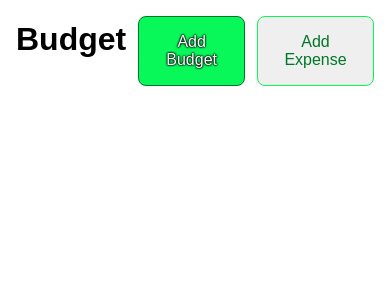
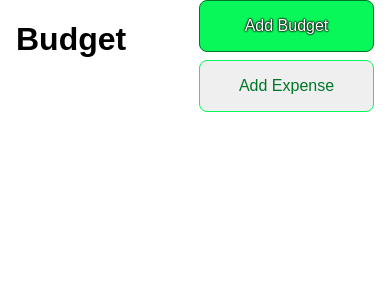
Before and after one commit to EnzoDFer/WiseBoon, a Next.js app: page / in a window 390 px wide. Shown: the top 300 px of the page. Built offline with nearby package versions, Linux system fonts and the light colour scheme.

Commit message:
Make Header and BudgetCard screen size responsive

```diff
--- a/components/ui/BudgetCard/BudgetCard.module.scss
+++ b/components/ui/BudgetCard/BudgetCard.module.scss
@@ -32,9 +32,19 @@
 }
 
 .buttonWrapper {
-  display: flex;
-  justify-content: flex-end;
-  gap: 6px;
+  display: grid;
+  grid-template-columns: 1fr 1fr;
+  grid-template-rows: 1fr 1fr;
+  grid-gap: 8px;
+  margin: 1rem;
+}
+
+@media (min-width: 475px) {
+  .buttonWrapper {
+    display: flex;
+    justify-content: flex-end;
+    gap: 6px;
+  }
 }
 
 .hidden {
--- a/components/ui/Button/Button.module.css
+++ b/components/ui/Button/Button.module.css
@@ -4,7 +4,6 @@
   padding: 1rem;
   border: 1px solid var(--darkGreen);
   color: white;
-  margin: 1rem 0;
   font-size: 1rem;
 }
 
--- a/components/ui/Header/Header.module.css
+++ /dev/null
@@ -1,10 +0,0 @@
-.layout {
-  display: flex;
-  flex-direction: row;
-  gap: 12px;
-  margin-bottom: 1rem;
-}
-
-.layout>h1{
-  margin-right: auto;
-}
--- /dev/null
+++ b/components/ui/Header/Header.module.scss
@@ -0,0 +1,24 @@
+.layout {
+  display: grid;
+  grid-template-columns: 1fr 1fr;
+  grid-template-rows: 1fr 1fr;
+  grid-gap: 8px;
+  margin-bottom: 1rem;
+
+  &>h1{
+    grid-area: 1 / 1 / 3 / 2;
+  }
+}
+
+@media (min-width: 475px) {
+  .layout {
+    display: flex;
+    flex-direction: row;
+    gap: 12px;
+    margin-bottom: 1rem;
+
+    &>h1 {
+      margin-right: auto;
+    }
+  }
+}
--- a/components/ui/Header/Header.tsx
+++ b/components/ui/Header/Header.tsx
@@ -1,4 +1,4 @@
-import styles from "./Header.module.css";
+import styles from "./Header.module.scss";
 
 export default function Header({children}:{children:React.ReactNode}) {
   return (
```
